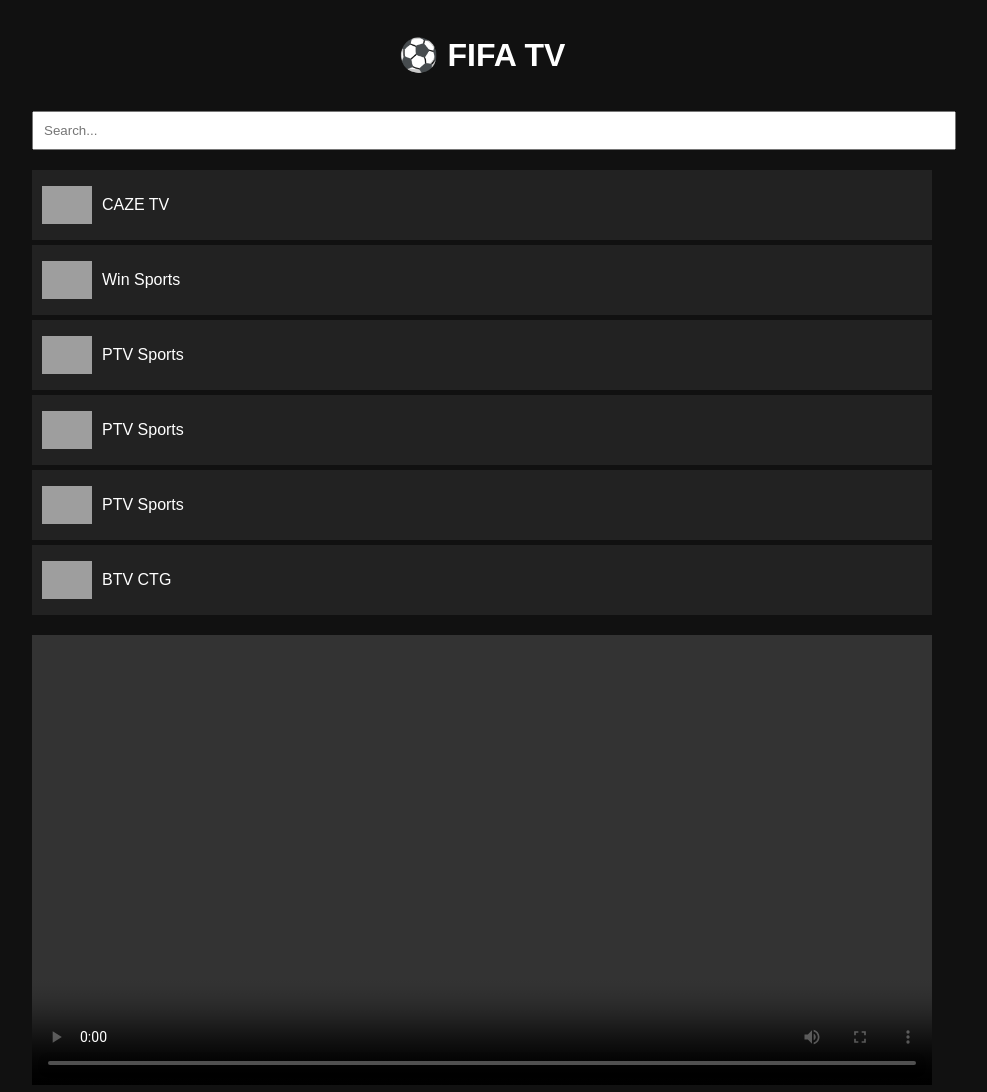
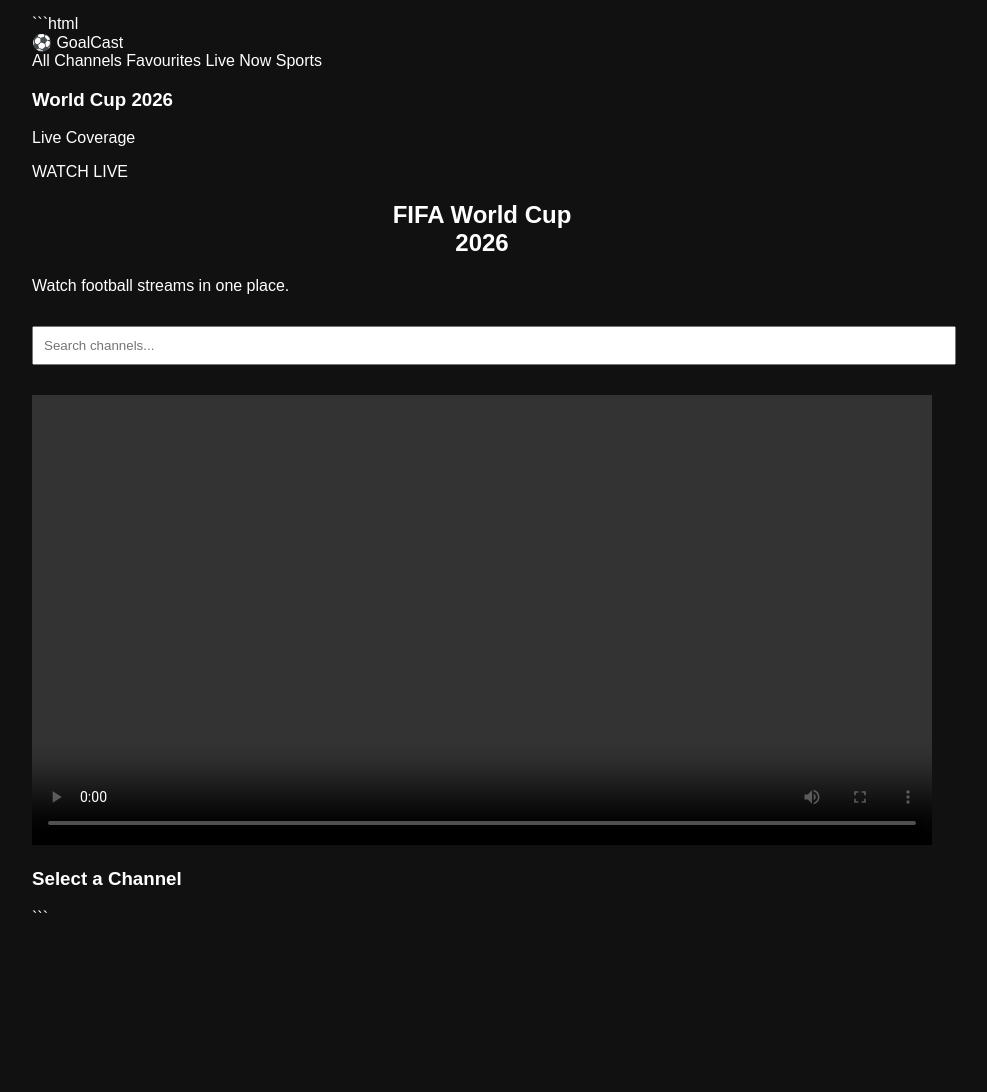
Before and after one commit to mdhujaifatowhid/fifa2026, a plain HTML site: page index.html in a window 1280 px wide. Shown: the whole page, without its empty margins (158-1145 px from the left). After the commit the page ends 942 px from the top, so only its background shows below. Drawn offline with nearby package versions, Linux system fonts and the light colour scheme; grey boxes are pictures that could not be loaded.

Commit message:
Refactor HTML structure for FIFA TV layout

````diff
--- a/index.html
+++ b/index.html
@@ -13,17 +13,91 @@
 
 <body>
 
-<h1>⚽ FIFA TV</h1>
+```html
+<div class="app">
 
-<input id="search" placeholder="Search...">
+    <aside class="sidebar">
 
-<div id="list"></div>
+        <div class="logo">
+            <span class="ball">⚽</span>
+            <span>GoalCast</span>
+        </div>
 
-<video id="video" controls></video>
+        <nav>
+            <a class="active">All Channels</a>
+            <a>Favourites</a>
+            <a>Live Now</a>
+            <a>Sports</a>
+        </nav>
 
-<div id="frame"></div>
+        <div class="promo">
+            <h3>World Cup 2026</h3>
+            <p>Live Coverage</p>
+        </div>
 
-<script src="script.js"></script>
+    </aside>
+
+    <main class="content">
+
+        <section class="hero">
+
+            <div class="hero-content">
+                <span class="tag">WATCH LIVE</span>
+
+                <h1>FIFA World Cup<br>2026</h1>
+
+                <p>
+                    Watch football streams in one place.
+                </p>
+            </div>
+
+        </section>
+
+        <div class="topbar">
+
+            <input
+                type="text"
+                id="search"
+                placeholder="Search channels..."
+            >
+
+        </div>
+
+        <div id="channels" class="channel-grid"></div>
+
+    </main>
+
+    <aside class="player-panel">
+
+        <div class="player-card">
+
+            <video
+                id="video"
+                controls
+                autoplay
+            ></video>
+
+            <div id="frame"></div>
+
+            <div class="player-info">
+
+                <span class="live-dot"></span>
+
+                <div>
+                    <h3 id="currentTitle">
+                        Select a Channel
+                    </h3>
+                </div>
+
+            </div>
+
+        </div>
+
+    </aside>
+
+</div>
+```
+
 
 </body>
 </html>
````
